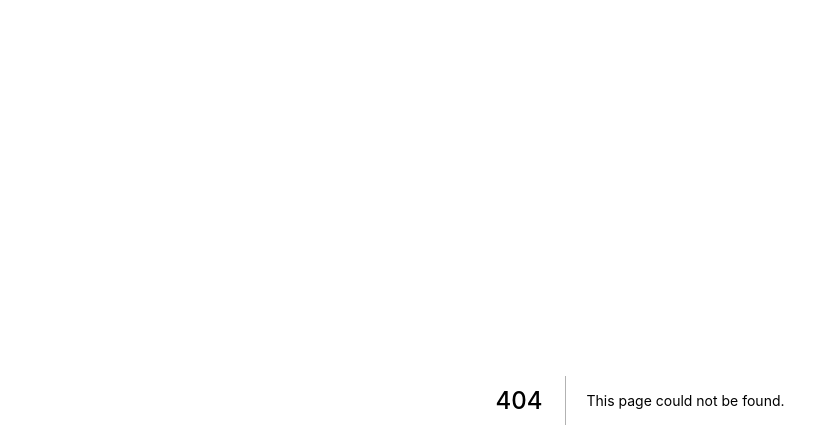
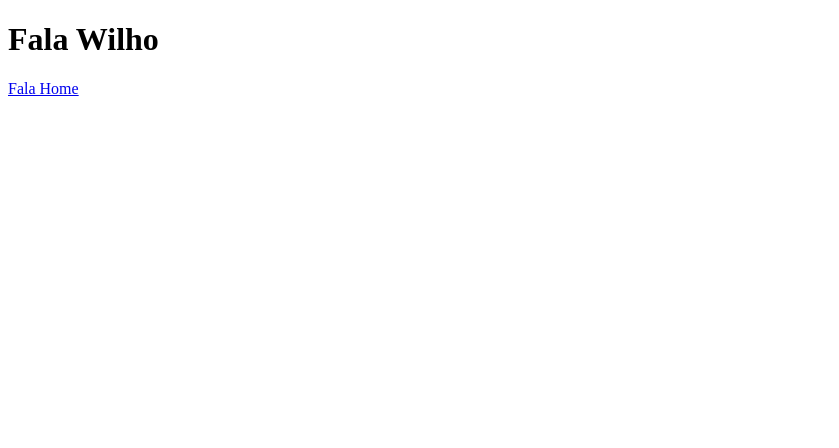
Before and after one commit to LucasMassignani/first-nextjs-project, a Next.js app: page /wilho in a window 1280 px wide. Before the commit this address had no page. Shown: the top 448 px of the page, without its empty margins (0-839 px from the left). Built offline with nearby package versions, Linux system fonts and the light colour scheme.

Commit message:
teste de Link

```diff
--- a/pages/index.js
+++ b/pages/index.js
@@ -1,7 +1,12 @@
+import Link from 'next/link'
+
 function Home() {
   return (
     <div>
       <h1>Página inicial</h1>
+      <Link href="/wilho">
+        <a>Fala Wilho</a>
+      </Link>
     </div>
   )
 }
--- /dev/null
+++ b/pages/wilho.js
@@ -0,0 +1,14 @@
+import Link from 'next/link'
+
+function Wilho() {
+  return (
+    <div>
+      <h1>Fala Wilho</h1>
+      <Link href="/">
+        <a>Fala Home</a>
+      </Link>
+    </div>
+  )
+}
+
+export default Wilho
```
